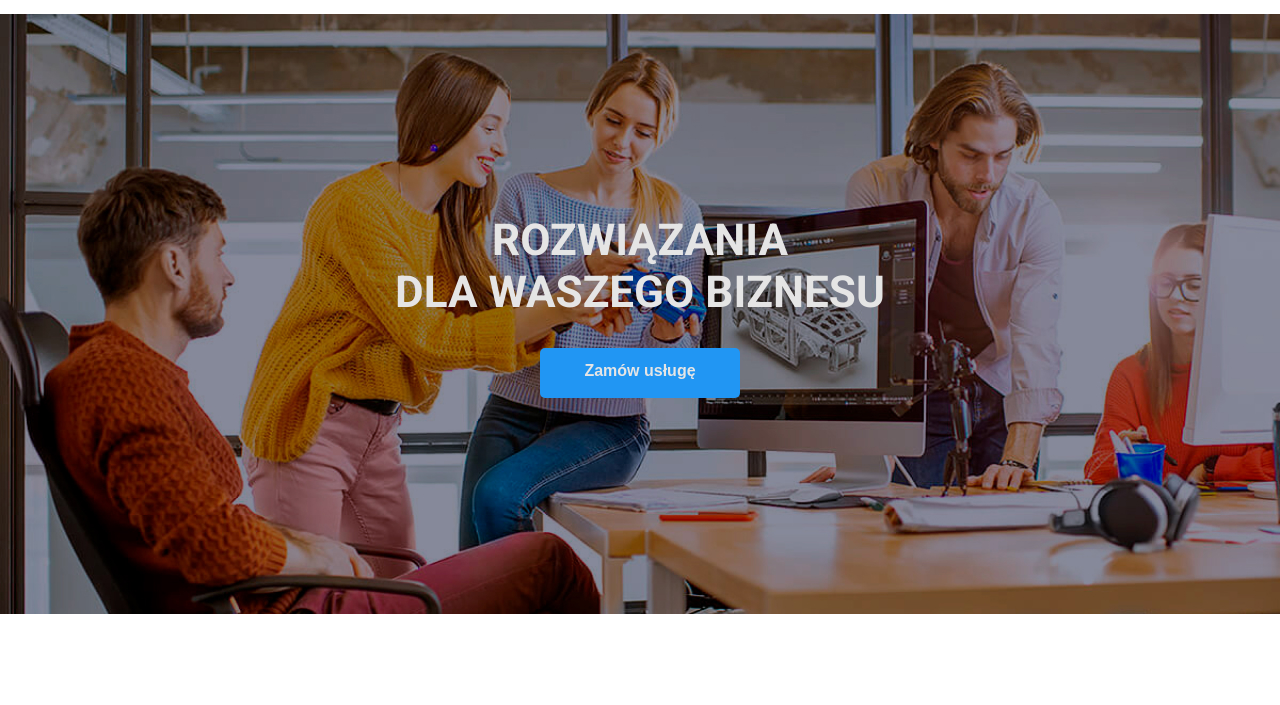
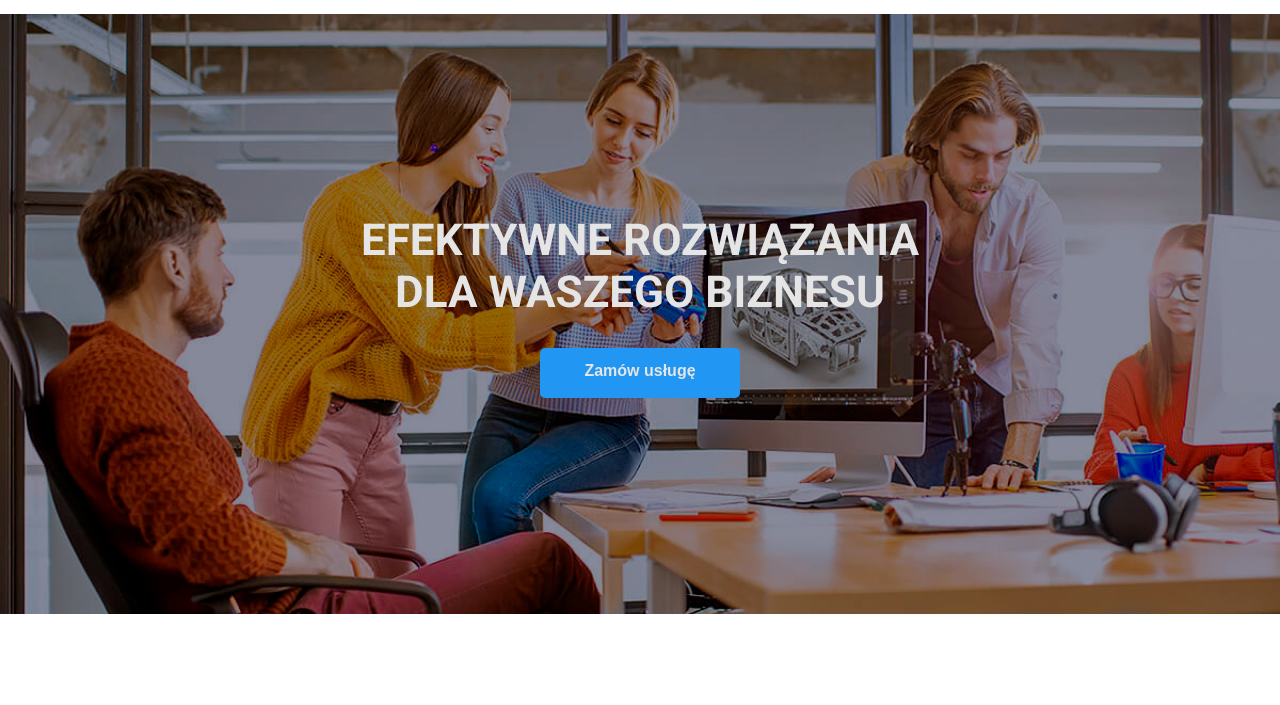
Before and after one commit to DominikaJazwicka/goit-markup-hw-04, a plain HTML site: page index.html in a window 1280 px wide. Shown: the part 78-783 px from the top of the page. Drawn offline with Linux system fonts and the light colour scheme.

Commit message:
Update index.html

```diff
--- a/index.html
+++ b/index.html
@@ -63,7 +63,7 @@
         <section class="container container-1">
         <div class="container-2">
 
-        <h1 class="heading"><span class="text">ROZWIĄZANIA<br>DLA WASZEGO BIZNESU</span></h1>
+        <h1 class="heading"><span class="text">EFEKTYWNE ROZWIĄZANIA<br>DLA WASZEGO BIZNESU</span></h1>
         <button type="button" class="btn-main"><span class="btn-main-text">Zamów usługę</span></button>
 
         </div>
```
